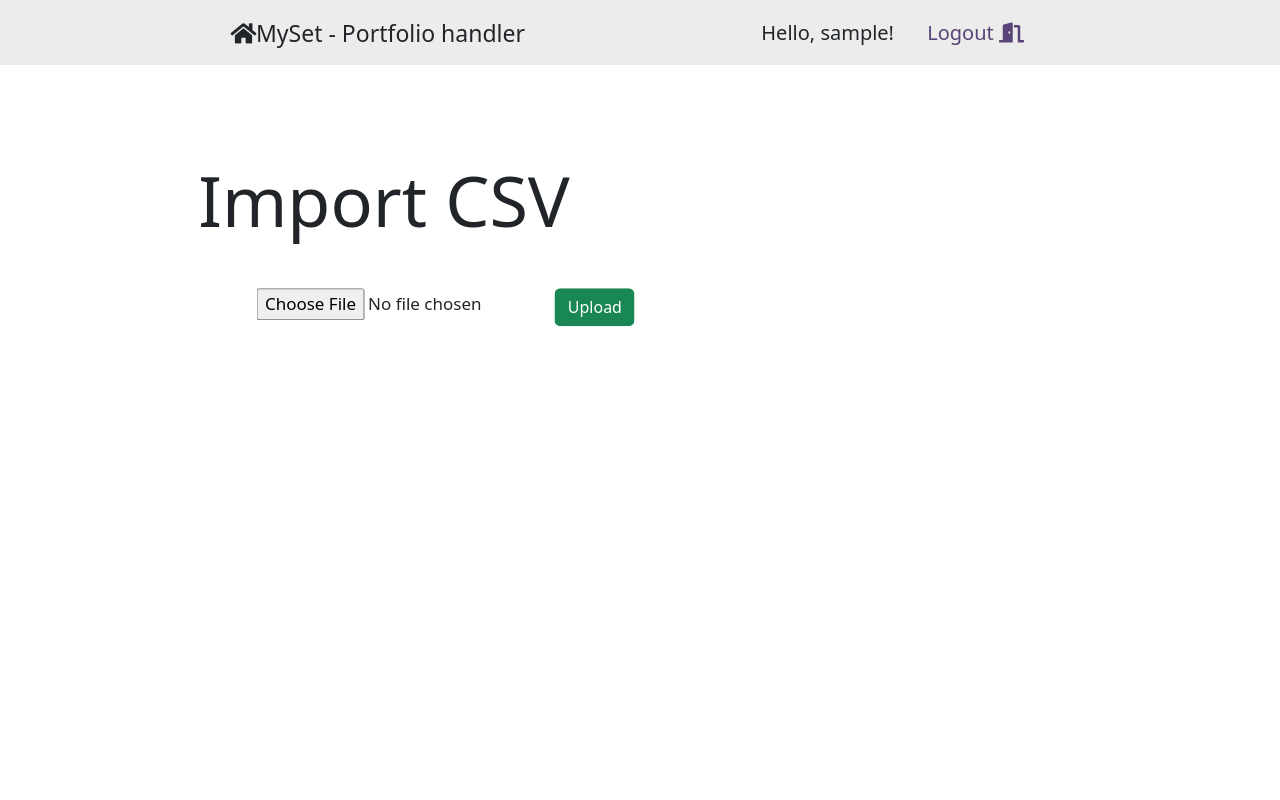
After one commit to FFkmmr/UltraTasc, a Django app: page /import_csv/ in a window 1280 px wide. The commit adds this page. Run offline with Django 3.2, Linux system fonts and the light colour scheme; the visitor is signed in with stand-in values (Sample User, id 1); some libraries are stand-ins or nearby versions.

Commit message:
feat: added button to add projects via a csv file and a button to go to the main page in the header

```diff
--- a/my_set/main/static/main/css/main.css
+++ b/my_set/main/static/main/css/main.css
@@ -78,12 +78,23 @@ i .fa-user {
     min-height: 65px;
     width: 100vw;
     top: 0px;
+    z-index: 100;
 }
 .menu-head span {
     position: absolute;
     left: 20%;
     top: 50%;
     transform: translate(0%, -50%);
+}
+.menu-head .home {
+    text-decoration: none;
+    color: inherit;
+    background: none;
+    border: none;
+    padding: 0;
+    margin: 0;
+    font: inherit;
+    left: 18vw;
 }
 .menu-head a {
     position: absolute;
@@ -216,3 +227,28 @@ li label {
     padding-bottom: 30px;
     color: black;
 }
+.import-csv {
+    position: absolute;
+    width: 100%;
+    height: 100vh;
+}
+
+.import-csv h1 {
+    position: absolute;
+    top: 25%;
+    left: 30%;
+    font-size: 70px;
+    transform: translate(-50%, -50%);
+}
+.import-csv form {
+    position: absolute;
+    top: 38%;
+    left: 33%;
+    font-size: 17px;
+    transform: translate(-50%, -50%);
+}
+.import-csv form button {
+    position: absolute;
+    left: 90%;
+    color: white;
+}
--- /dev/null
+++ b/my_set/main/templates/import_csv.html
@@ -0,0 +1,14 @@
+{% extends 'main/layout.html' %}
+
+{% block title %} Import CSV {% endblock %}
+
+{% block content %}
+<div class="import-csv">
+    <h1>Import CSV</h1>
+    <form method="post" enctype="multipart/form-data">
+        {% csrf_token %}
+        <input type="file" name="csv_file" accept=".csv" required>
+        <button type="submit" class="btn bg-success">Upload</button>
+    </form>
+</div>
+{% endblock %}
--- a/my_set/main/templates/main/layout.html
+++ b/my_set/main/templates/main/layout.html
@@ -17,7 +17,7 @@
     <aside>
         <div class="menu">
             <div class="menu-head">
-                <span>MySet - {{ handler|default:"Portfolio handler" }}</span>
+                <a href="/" class="home"><i class="fas fa-home"></i></a><span> MySet - {{ handler|default:"Portfolio handler" }}</span>
                 {% if not request.user.is_authenticated %}
                     <a href="">Hello</a>
                 {% else %}
--- a/my_set/main/urls.py
+++ b/my_set/main/urls.py
@@ -7,4 +7,5 @@ urlpatterns = [
     path('register/', views.register_page, name='register'),
     path('login/', views.login_page, name='login'),
     path('logout/', views.logout_user, name='logout'),
+    path('import_csv/', views.import_csv_view, name='import_csv'),
 ]
--- a/my_set/main/views.py
+++ b/my_set/main/views.py
@@ -1,25 +1,16 @@
 from django.contrib.auth import authenticate, login, logout
 from django.contrib.auth.decorators import login_required
+from django.core.files.storage import FileSystemStorage
+from django.views.decorators.csrf import csrf_exempt
+from django.template.loader import render_to_string
+from .models import Project, Technology, Industry
 from django.shortcuts import render, redirect
+from django.http import HttpResponse, JsonResponse
 from django.contrib import messages
 from .forms import CreateUserForm
-from django.http import JsonResponse
-from django.template.loader import render_to_string
-from django.db.models import Q
+from django.db import transaction
 import json
-from django.views.decorators.csrf import csrf_exempt
-
-from .models import Project, Technology, Industry
-
-@login_required(login_url='login')
-def index(request):
-    technologies = Technology.objects.all()
-    industries = Industry.objects.all()
-    context = {
-        'technologies': technologies,
-        'industries': industries,
-    }
-    return render(request, 'main/index.html', context)
+import csv
 
 def register_page(request):
     if request.user.is_authenticated:
@@ -51,21 +42,17 @@ def login_page(request):
 def logout_user(request):
     logout(request)
     return redirect('login')
-
-
-def project_list_view(request):
+@login_required(login_url='login')
+def index(request):
+    technologies = Technology.objects.all()
+    industries = Industry.objects.all()
     projects = Project.objects.all()
-    industries = Industry.objects.all()
-    technologies = Technology.objects.all()
-
     context = {
-        'projects': projects,
+        'technologies': technologies,
         'industries': industries,
-        'technologies': technologies,
+        'projects' : projects,
     }
-
-    return render(request, 'main/projects.html', context)
-
+    return render(request, 'main/index.html', context)
 @csrf_exempt
 def project_filter_view(request):
     selected_industries = request.POST.get('industries')
@@ -90,3 +77,45 @@ def project_filter_view(request):
 
     html = render_to_string('main/projects.html', context)
     return JsonResponse({'html': html})
+@login_required(login_url='login')
+def import_csv_view(request):
+    if request.method == 'POST' and request.FILES.get('csv_file'):
+        csv_file = request.FILES['csv_file']
+        fs = FileSystemStorage()
+        filename = fs.save(csv_file.name, csv_file)
+        file_path = fs.path(filename)
+
+        try:
+            with open(file_path, 'r', encoding='utf-8') as file:
+                reader = csv.DictReader(file)
+                with transaction.atomic():
+                    for row in reader:
+                        project = Project(
+                            title=row['title'],
+                            url=row['url'],
+                            description=row['description'].strip()
+                        )
+                        project.save()
+
+                        tech_names = row['technologies'].split(',')
+                        industry_names = row['industries'].split(',')
+
+                        technologies = []
+                        for tech_name in tech_names:
+                            technology, created = Technology.objects.get_or_create(name=tech_name.strip())
+                            technologies.append(technology)
+
+                        industries = []
+                        for industry_name in industry_names:
+                            industry, created = Industry.objects.get_or_create(name=industry_name.strip())
+                            industries.append(industry)
+
+                        project.technologies.set(technologies)
+                        project.industries.set(industries)
+
+            return redirect('home')
+
+        except Exception as e:
+            return HttpResponse(f"Error: {e}")
+
+    return render(request, 'import_csv.html')
--- a/my_set/my_set/settings.py
+++ b/my_set/my_set/settings.py
@@ -145,3 +145,4 @@ DEFAULT_AUTO_FIELD = 'django.db.models.BigAutoField'
 STATICFILES_DIRS = [
     BASE_DIR / "static"
 ]
+CORS_ALLOW_ALL_ORIGINS = True
```
Also changed, not shown: my_set/main/templates/main/index.html (+25 -2 lines).
